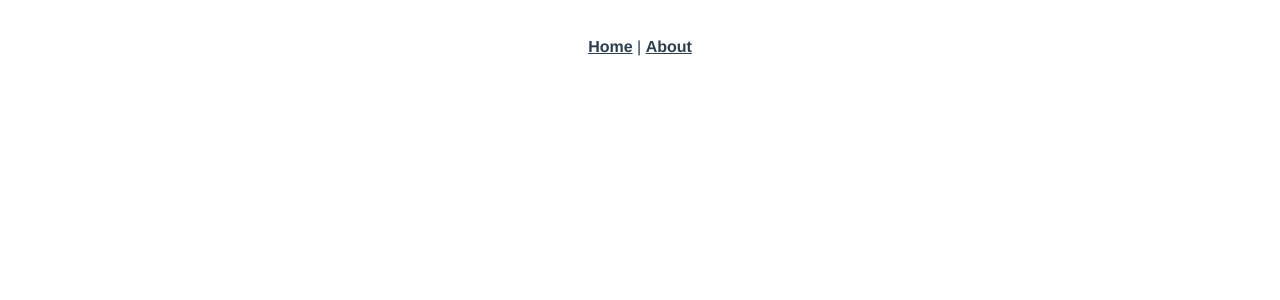
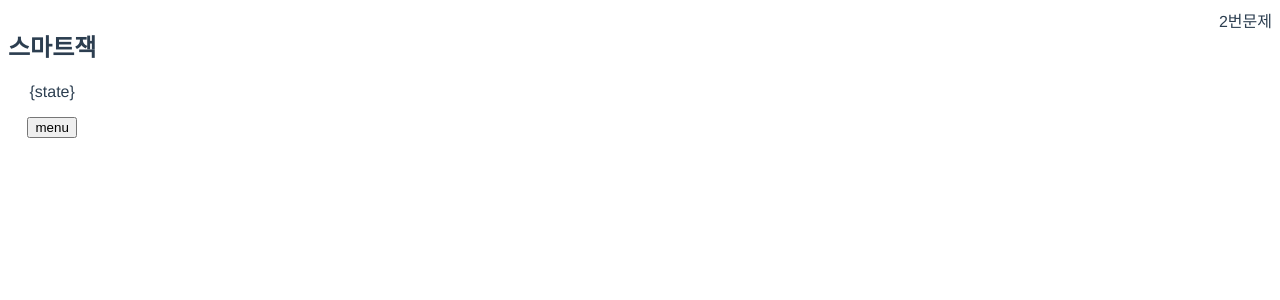
Before and after one commit to kirin059/vue_api_introduction, a Vue app: page /one in a window 1280 px wide. Shown: the top 300 px of the page. Built offline with nearby package versions, Linux system fonts and the light colour scheme.

Commit message:
Add: app.js 파일구성 완료

```diff
--- a/src/App.vue
+++ b/src/App.vue
@@ -1,15 +1,57 @@
 <template>
   <div id="app">
-    <div id="nav">
-      <router-link to="/">Home</router-link> |
-      <router-link to="/about">About</router-link>
+    <div class="sidebar">
+        <h2>스마트잭</h2>
+        <div class="title">
+            <p>{state}</p>
+            <span class="dropdown" :class="{shown: state}">
+                <button href="#" @click.prevent="toggleDropdown" class="dropdown-toggle">menu</button>
+                <div class="dropdown-menu" v-show="state">
+                    <ul>
+                        <li><router-link to="/">One</router-link></li>
+                        <li><router-link to="/two">Two</router-link></li>
+                        <li><router-link to="/three">Three</router-link></li>
+                    </ul>
+                </div>
+            </span>
+        </div>
     </div>
-    <router-view />
+
+    <div class="main">
+      <router-view />
+    </div>
+
   </div>
 </template>
 
+<script>
+
+export default {
+  name: "App",
+  data () {
+            return {
+            state: false
+            }
+        },
+        methods: {
+            toggleDropdown () {
+                this.state = !this.state
+            },
+            close (e) {
+                if (!this.$el.contains(e.target)) {
+                    this.state = false
+                }
+            }
+        },
+        mounted () {
+            document.addEventListener('click', this.close)
+        },
+}
+</script>
 <style>
 #app {
+  display: flex;
+  justify-content: space-between;
   font-family: Avenir, Helvetica, Arial, sans-serif;
   -webkit-font-smoothing: antialiased;
   -moz-osx-font-smoothing: grayscale;
--- a/src/router/index.js
+++ b/src/router/index.js
@@ -1,23 +1,35 @@
 import Vue from "vue";
 import VueRouter from "vue-router";
-import Home from "../views/Home.vue";
+import One from "../views/Two.vue";
+import Two from "../views/Two.vue";
+import Three from "../views/Three.vue";
 
 Vue.use(VueRouter);
 
 const routes = [
   {
     path: "/",
-    name: "Home",
-    component: Home,
+    redirect: "/one",
   },
   {
-    path: "/about",
-    name: "About",
+    path: "/one",
+    name: "One",
+    component: One,
+  },
+  {
+    path: "/two",
+    name: "Two",
+    component: Two,
+  },
+  {
+    path: "/three",
+    name: "Three",
+    component: Three,
     // route level code-splitting
     // this generates a separate chunk (about.[hash].js) for this route
     // which is lazy-loaded when the route is visited.
-    component: () =>
-      import(/* webpackChunkName: "about" */ "../views/About.vue"),
+    // component: () =>
+    //   import(/* webpackChunkName: "about" */ "../views/About.vue"),
   },
 ];
 
--- a/src/views/About.vue
+++ /dev/null
@@ -1,5 +0,0 @@
-<template>
-  <div class="about">
-    <h1>This is an about page</h1>
-  </div>
-</template>
--- a/src/views/Home.vue
+++ /dev/null
@@ -1,18 +0,0 @@
-<template>
-  <div class="home">
-    <img alt="Vue logo" src="../assets/logo.png" />
-    <HelloWorld msg="Welcome to Your Vue.js App" />
-  </div>
-</template>
-
-<script>
-// @ is an alias to /src
-import HelloWorld from "@/components/HelloWorld.vue";
-
-export default {
-  name: "Home",
-  components: {
-    HelloWorld,
-  },
-};
-</script>
--- /dev/null
+++ b/src/views/Three.vue
@@ -0,0 +1,14 @@
+<template>
+  <div class="three">
+    3번문제
+  </div>
+</template>
+
+<script>
+
+
+export default {
+  name: "three",
+
+};
+</script>
--- /dev/null
+++ b/src/views/Two.vue
@@ -0,0 +1,5 @@
+<template>
+  <div class="two">
+    2번문제
+  </div>
+</template>
```
Also changed, not shown: src/views/One.vue (added, +13 -0 lines).
